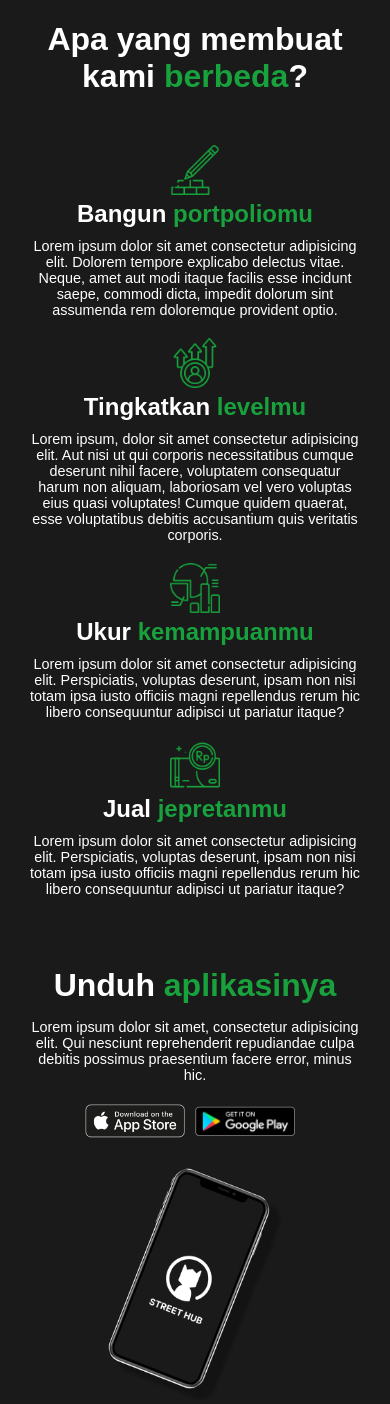
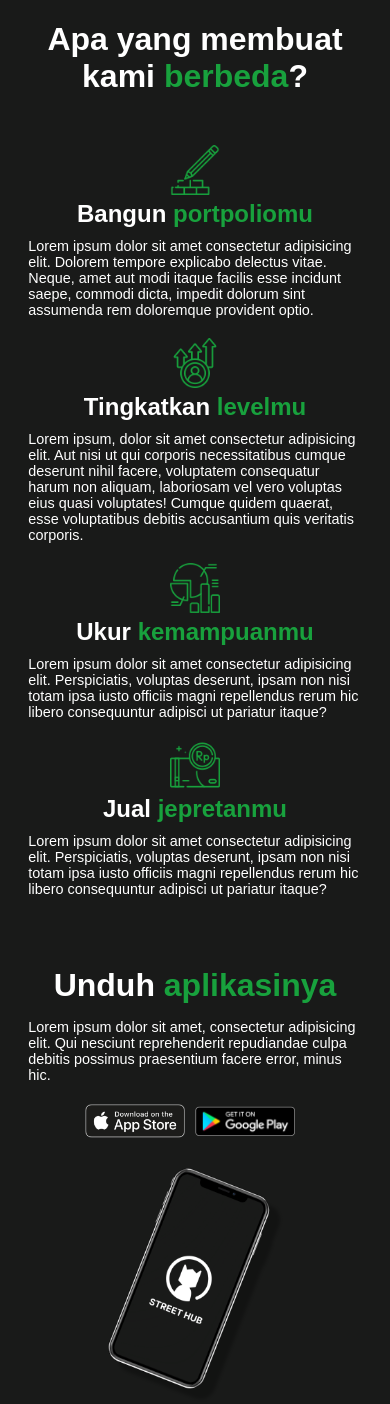
Before and after one commit to zumaku/streethub, a PHP site: page / in a window 390 px wide. Shown: the part 883-2287 px from the top of the page. Run offline with PHP 8.4, Linux system fonts and the light colour scheme.

Commit message:
memperbaiki text align pada teg p

```diff
--- a/css/main.css
+++ b/css/main.css
@@ -616,7 +616,7 @@ div#bookmark.bookmark p {
   color: #18A13D;
 }
 .about .container .cards .card p {
-  text-align: justify;
+  text-align: start;
 }
 .about .container .unduhApp {
   width: 100%;
@@ -733,7 +733,7 @@ div#bookmark.bookmark p {
     width: 100%;
   }
   .about .container .cards .card p {
-    text-align: center;
+    text-align: start;
     font-size: 0.9em;
     width: 80%;
     margin-bottom: 20px;
@@ -753,7 +753,7 @@ div#bookmark.bookmark p {
     text-align: center;
   }
   .about .container .unduhApp .corner p {
-    text-align: center;
+    text-align: start;
     width: 80%;
     font-size: 0.9em;
   }
--- a/scss/layout/_about.scss
+++ b/scss/layout/_about.scss
@@ -32,7 +32,7 @@
                     }
                 }
                 p{
-                    text-align: justify;
+                    text-align: start;
                 }
             }
         }
@@ -171,7 +171,7 @@
                     align-items: center;
                     width: 100%;
                     p{
-                        text-align: center;
+                        text-align: start;
                         font-size: .9em;
                         width: 80%;
                         margin-bottom: 20px;
@@ -191,7 +191,7 @@
                         text-align: center;
                     }
                     p{
-                        text-align: center;
+                        text-align: start;
                         width: 80%;
                         font-size: .9em;
                     }
```
Also changed, not shown: 1 other file.
